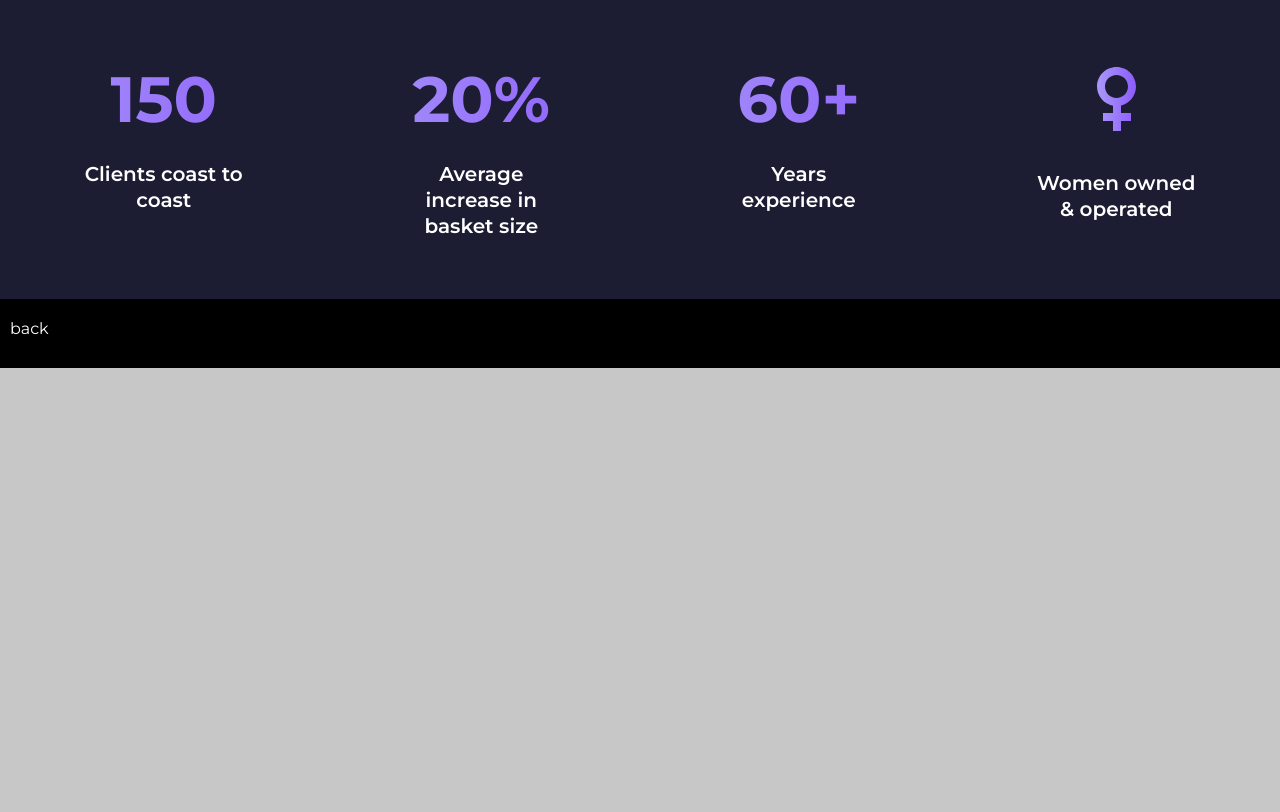
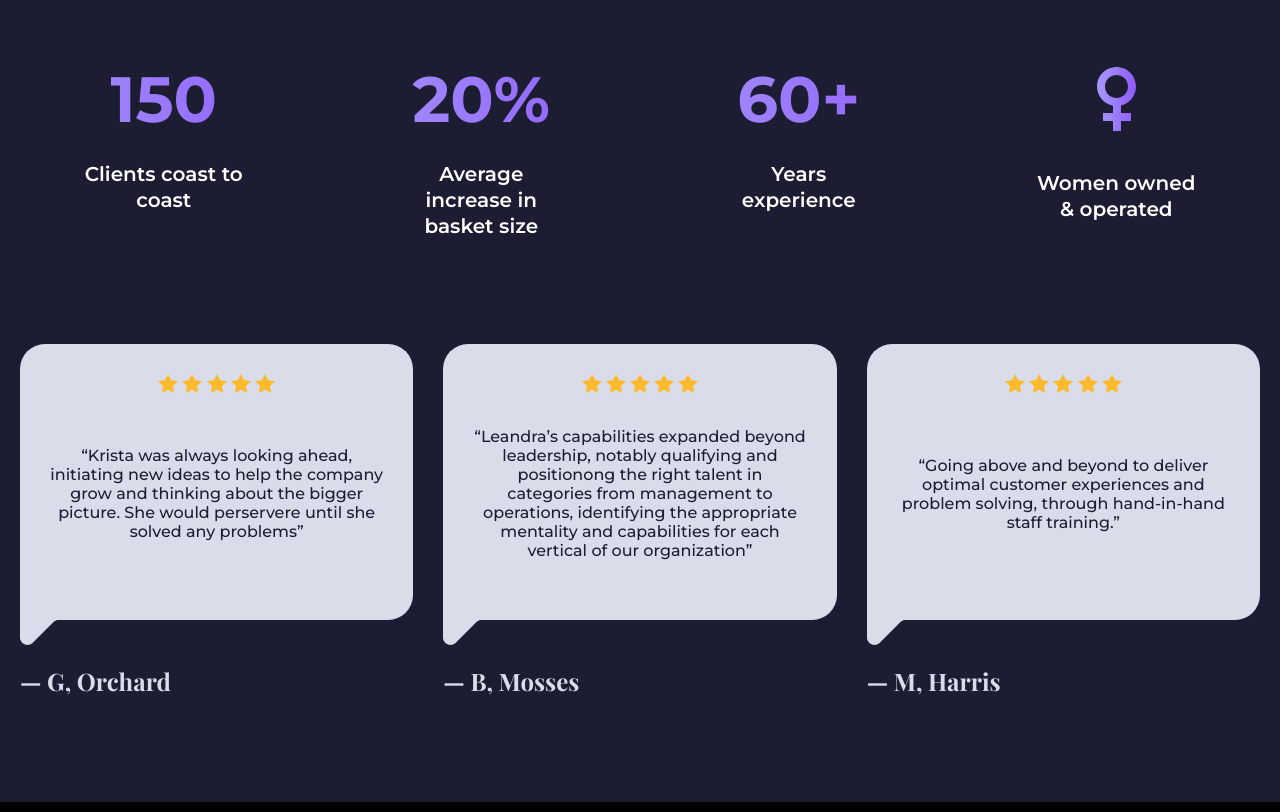
Before and after one commit to viktormoskalev07/vetrina, a website: page src/index.html in a window 1280 px wide. Shown: the part 1985-2797 px from the top of the page. Before the commit the page ends 2353 px from the top, so only its background shows below. Drawn offline with nearby package versions, Linux system fonts and the light colour scheme; files that its build step writes are made by us from their sources.

Commit message:
reasons, testimonials, ets

```diff
--- /dev/null
+++ b/src/html-templates/components/_reason-testimonial.html
@@ -0,0 +1,38 @@
+
+  <div class="reason-testimonials__bubble">
+
+    <div class="reason-testimonials__stars">
+      <svg width="20" height="19" viewBox="0 0 20 19" fill="none" xmlns="http://www.w3.org/2000/svg">
+        <path fill-rule="evenodd" clip-rule="evenodd"
+          d="M10.023 0L13.1034 6.24155L20 7.25121L14.9885 12.1159L16.1839 19L10.023 15.7415L3.81609 19L5.01149 12.1159L0 7.25121L6.89655 6.24155L10.023 0Z"
+          fill="#FEBA2C" />
+      </svg>
+      <svg width="20" height="19" viewBox="0 0 20 19" fill="none" xmlns="http://www.w3.org/2000/svg">
+        <path fill-rule="evenodd" clip-rule="evenodd"
+          d="M10.023 0L13.1034 6.24155L20 7.25121L14.9885 12.1159L16.1839 19L10.023 15.7415L3.81609 19L5.01149 12.1159L0 7.25121L6.89655 6.24155L10.023 0Z"
+          fill="#FEBA2C" />
+      </svg>
+      <svg width="20" height="19" viewBox="0 0 20 19" fill="none" xmlns="http://www.w3.org/2000/svg">
+        <path fill-rule="evenodd" clip-rule="evenodd"
+          d="M10.023 0L13.1034 6.24155L20 7.25121L14.9885 12.1159L16.1839 19L10.023 15.7415L3.81609 19L5.01149 12.1159L0 7.25121L6.89655 6.24155L10.023 0Z"
+          fill="#FEBA2C" />
+      </svg>
+      <svg width="20" height="19" viewBox="0 0 20 19" fill="none" xmlns="http://www.w3.org/2000/svg">
+        <path fill-rule="evenodd" clip-rule="evenodd"
+          d="M10.023 0L13.1034 6.24155L20 7.25121L14.9885 12.1159L16.1839 19L10.023 15.7415L3.81609 19L5.01149 12.1159L0 7.25121L6.89655 6.24155L10.023 0Z"
+          fill="#FEBA2C" />
+      </svg>
+      <svg width="20" height="19" viewBox="0 0 20 19" fill="none" xmlns="http://www.w3.org/2000/svg">
+        <path fill-rule="evenodd" clip-rule="evenodd"
+          d="M10.023 0L13.1034 6.24155L20 7.25121L14.9885 12.1159L16.1839 19L10.023 15.7415L3.81609 19L5.01149 12.1159L0 7.25121L6.89655 6.24155L10.023 0Z"
+          fill="#FEBA2C" />
+      </svg>
+
+    </div>
+
+    <p class="reason-testimonials__txt">
+      “@@txt”
+    </p>
+  </div>
+
+  <span class="reason-testimonials__author">@@author</span>
--- a/src/html-templates/components/_reason-to-believe.html
+++ b/src/html-templates/components/_reason-to-believe.html
@@ -2,7 +2,7 @@
   <div class="container">
     <h2 class="reason-believe__title">Reasons to Believe</h2>
 
-    <div class="row">
+    <div class="row reason-believe__wrapper">
       <div class="col-6 col-lg-3 reason-believe__item">
         <p class="reason-believe__grad">150</p>
         <div class="reason-believe__caption">Clients coast to coast</div>
@@ -32,5 +32,26 @@
         <div class="reason-believe__caption">Women owned & operated</div>
       </div>
     </div>
+
+    <div class="row reason-testimonials">
+      <div class="col-12 col-sm-6 col-lg-4 reason-testimonials__item">
+        @@include('./_reason-testimonial.html',{
+          txt:'Krista was always looking ahead, initiating new ideas to help the company grow and thinking about the bigger picture. She would perservere until she solved any problems',
+          author:'— G, Orchard'
+        })
+      </div>
+      <div class="col-12 col-sm-6 col-lg-4 reason-testimonials__item">
+        @@include('./_reason-testimonial.html',{
+          txt:'Leandra’s capabilities expanded beyond leadership, notably qualifying and positionong the right talent in categories from management to operations, identifying the appropriate mentality and capabilities for each vertical of our organization',
+          author:'— B, Mosses'
+        })
+      </div>
+      <div class="col-12 col-sm-6 col-lg-4 reason-testimonials__item">
+        @@include('./_reason-testimonial.html',{
+          txt:'Going above and beyond to deliver optimal customer experiences and problem solving, through hand-in-hand staff training.',
+          author:'— M, Harris'
+        })
+      </div>
+    </div>
   </div>
 </div>
--- a/src/html-templates/head.html
+++ b/src/html-templates/head.html
@@ -3,7 +3,7 @@
 
 <head>
   <meta charset="UTF-8">
-  <title>@@title</title>
+  <title>Vetrina - Retail cannabis consulting</title>
 
   <link rel="preconnect" href="https://fonts.googleapis.com">
   <link rel="preconnect" href="https://fonts.gstatic.com" crossorigin>
--- a/src/scss/components/__var.scss
+++ b/src/scss/components/__var.scss
@@ -22,6 +22,7 @@ $md: 768px;
 $lg: 992px;
 $xl: 1200px;
 $xxl: 1400px;
+$extraLarge: 1900px;
 @mixin sm {
   @media (min-width:$sm) {
     @content
@@ -47,3 +48,8 @@ $xxl: 1400px;
     @content
   }
 };
+@mixin extraLarge {
+  @media (min-width:$extraLarge) {
+    @content
+  }
+};
--- a/src/scss/components/hero/_hero.scss
+++ b/src/scss/components/hero/_hero.scss
@@ -2,6 +2,7 @@
   background-color: $secondary;
   position: relative;
   min-height: 100vh;
+  z-index: 1;
 
   &__bg {
     position: absolute;
@@ -9,13 +10,17 @@
     left: 0;
     right: 0;
     background-size: cover;
-    background-position: left top;
+    background-position: left bottom;
     background-repeat: no-repeat;
     min-height: 800px;
     opacity: .5;
+    z-index: -1;
 
     @include lg {
       opacity: 1;
+    }
+    @include extraLarge {
+      min-height: 920px;
     }
   }
 
@@ -57,7 +62,10 @@
     font-weight: 500;
     font-size: 1.125rem;
     @include xxl {
-      font-size: 1.5rem;;
+      font-size: 1.5rem;
+    }
+    @include extraLarge {
+      margin-bottom: $gap * 4;
     }
   }
 
--- /dev/null
+++ b/src/scss/components/why-choose/_reason-testimonials.scss
@@ -0,0 +1,63 @@
+$bubble-clr: #DADCEA;
+
+.reason-testimonials {
+  justify-content: center;
+
+  &__item {
+    margin-bottom: $gap * 3;
+    display: flex;
+    flex-direction: column;
+
+    @include lg {
+      margin-bottom: 0;
+    }
+  }
+
+  &__bubble {
+    margin-bottom: $gap * 3;
+    padding: $gap * 2 $gap * 2 $gap * 4;
+    display: flex;
+    flex-direction: column;
+    flex-grow: 1;
+    position: relative;
+    z-index: 1;
+    border-radius: 25px;
+    border-bottom-left-radius: 0;
+    background-color: $bubble-clr;
+
+    &::after {
+      content: '';
+      position: absolute;
+      bottom: 0;
+      left: 0;
+      width: 40px;
+      height: 30px;
+      transform: translateY(100%);
+      background-image: url('../images/icons/corner.png');
+      background-repeat: no-repeat;
+    }
+  }
+
+  &__stars {
+    text-align: center;
+    margin-bottom: $gap*2;
+  }
+
+  &__txt {
+    margin: auto;
+    text-align: center;
+    color: $dark;
+    font-weight: 500;
+  }
+
+  &__author {
+    color: $bubble-clr;
+    font-family: $font-title;
+    font-weight: 700;
+    font-size: 1.25rem;
+
+    @include lg {
+      font-size: 1.5rem;
+    }
+  }
+}
--- a/src/scss/components/why-choose/_reason-to-believe.scss
+++ b/src/scss/components/why-choose/_reason-to-believe.scss
@@ -4,7 +4,7 @@
   padding: ($gap * 2) 0;
 
   @include lg {
-    padding: ($gap * 4) 0;
+    padding: ($gap * 4) 0 ($gap * 7);
   }
 
   &__title {
@@ -13,6 +13,14 @@
     @include lg {
       font-size: 3.125rem;
       margin-bottom: $gap * 5;
+    }
+  }
+
+  &__wrapper {
+    margin-bottom: $gap * 4;
+
+    @include lg {
+      margin-bottom: $gap * 7;
     }
   }
 
@@ -32,7 +40,7 @@
     text-align: center;
     background: #A794FA;
     background: linear-gradient(90deg, #A794FA 0%, #8C5CFB 100%);
-    -webkit-background-clip: text;
+    background-clip: text;
     -webkit-text-fill-color: transparent;
 
     @include sm {
@@ -54,3 +62,5 @@
     }
   }
 }
+
+@import './_reason-testimonials';
```
Also changed, not shown: src/images/backgrounds/bubble-bg.svg (added), src/images/icons/corner.png (added).
